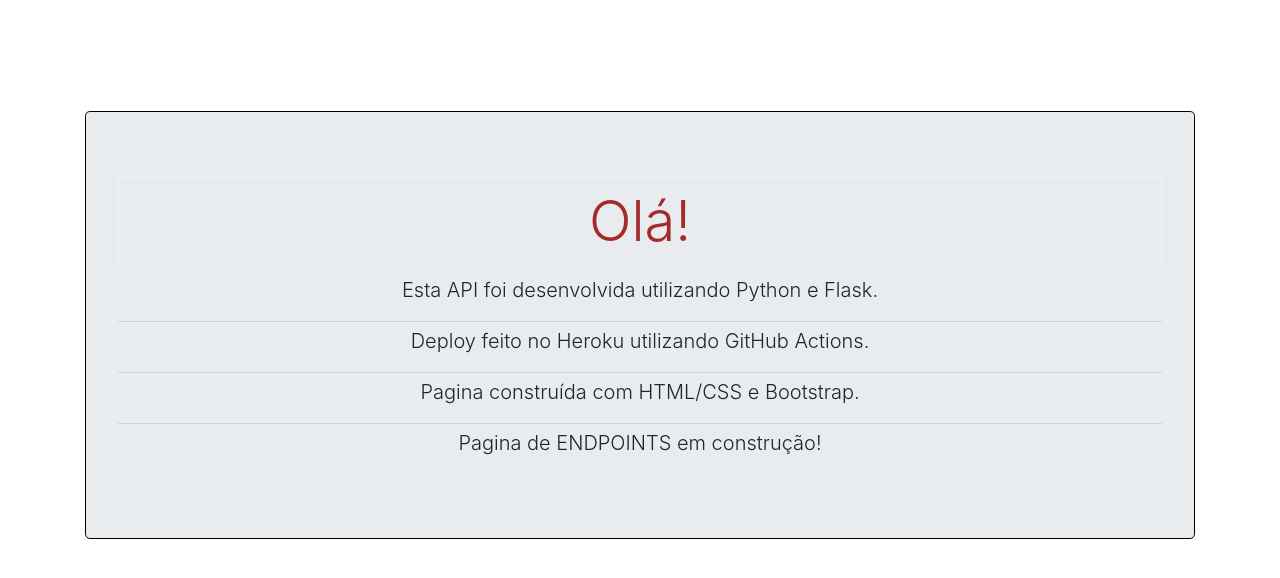
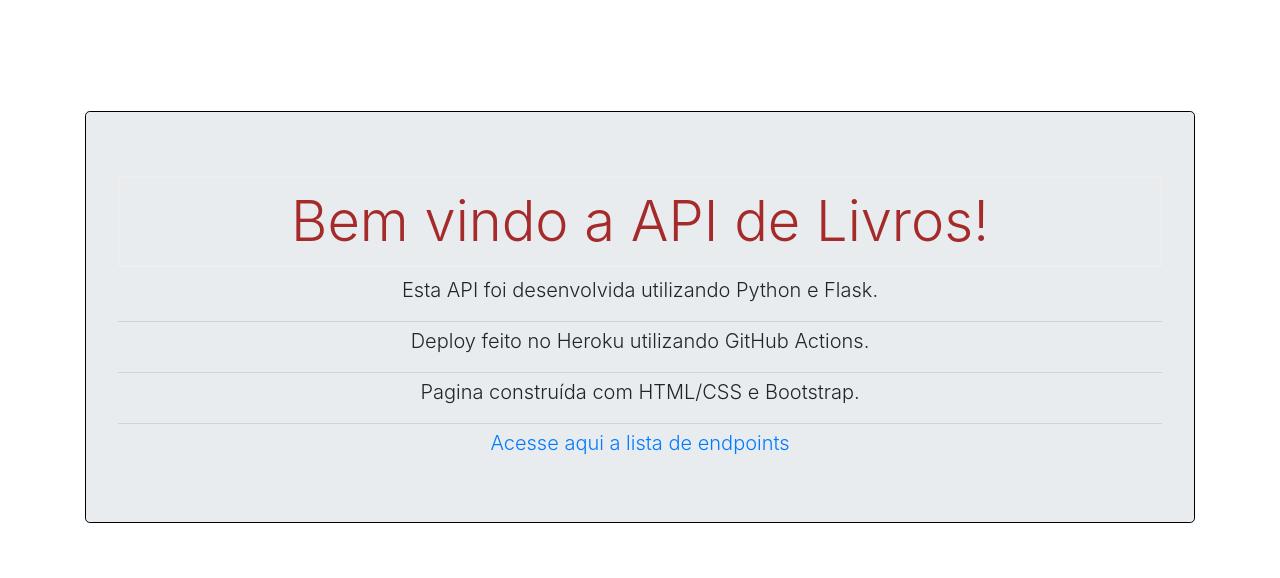
Before and after one commit to davieduardo94/api_livros, a Flask app: page / in a window 1280 px wide. Shown: the part 56-634 px from the top of the page. Run offline with Flask 2, Linux system fonts and the light colour scheme; some libraries are stand-ins or nearby versions.

Commit message:
immplemented endpoints link

```diff
--- a/templates/index.html
+++ b/templates/index.html
@@ -2,10 +2,10 @@
   Aqui estou utilizando o template base.html como estrutura geral das paginas
 -->
 {% extends 'base.html' %}
-{% block title %} Welcome to FlaskBlog {% endblock %}
+{% block title %} Welcome to API Book {% endblock %}
 {% block content %}
       <div class="jumbotron container content">
-        <h1 class="display-4">Olá!</h1>
+        <h1 class="display-4">Bem vindo a API de Livros!</h1>
         <p class="lead">Esta API foi desenvolvida utilizando Python e Flask.</p>
         <hr class="my-1">
         <p class="lead">Deploy feito no Heroku utilizando GitHub Actions.</p>
@@ -13,7 +13,6 @@
         <hr class="my-1">
         <p class="lead">Pagina construída com HTML/CSS e Bootstrap.</p>
         <hr class="my-1">
-        <p class="lead">Pagina de ENDPOINTS em construção!</p>
-
+        <a class="lead" href="{{url_for('endpoints')}}">Acesse aqui a lista de endpoints</a>
       </div>
 {% endblock %}
```
